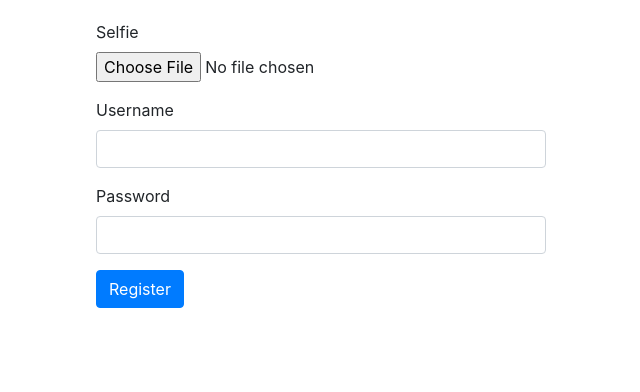
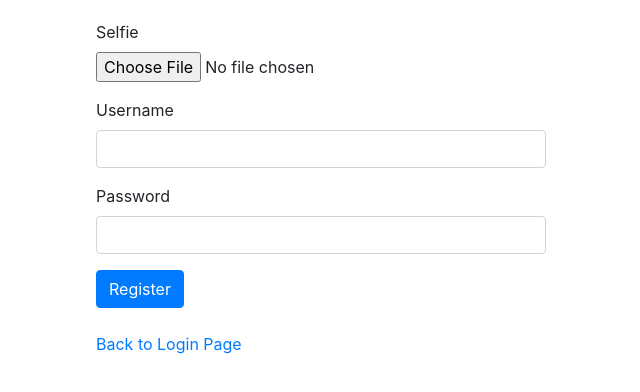
Before and after one commit to sandysone/stack-overflow, a Next.js app: page /register in a window 1280 px wide. Shown: the top 392 px of the page, without its empty margins (319-959 px from the left). Built offline with nearby package versions, Linux system fonts and the light colour scheme.

Commit message:
Add link to login page

```diff
--- a/pages/register.js
+++ b/pages/register.js
@@ -1,5 +1,6 @@
 import Form from 'react-bootstrap/Form'
 import Button from 'react-bootstrap/Button'
+import Link from 'next/link'
 
 export default () => (
   <>
@@ -22,15 +23,22 @@ export default () => (
       <Button variant="primary" type="submit">
         {'Register'}
       </Button>
+    </Form>
 
-      <style jsx global>{`
+    <br />
+
+    <Link href="/">
+      <a>Back to Login Page</a>
+    </Link>
+
+    <style jsx global>{`
       body {
         margin: 0 auto;
         max-width: 30em;
         margin-top: 20px;
         padding: 0 15px;
       }
-      `}</style>
-    </Form>
+      `}
+    </style>
   </>
 )
```
